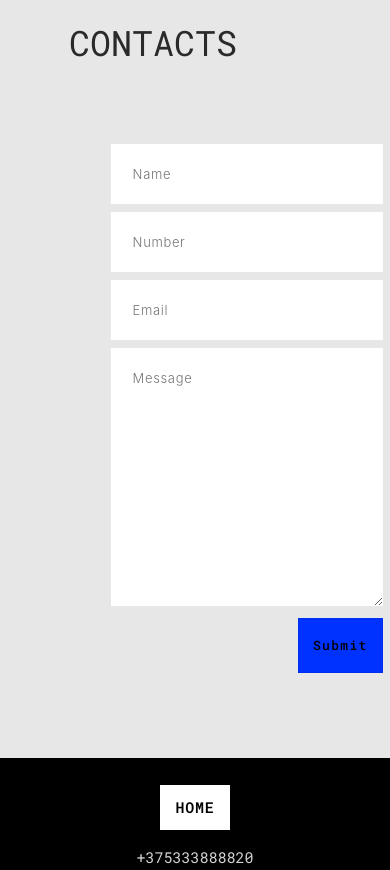
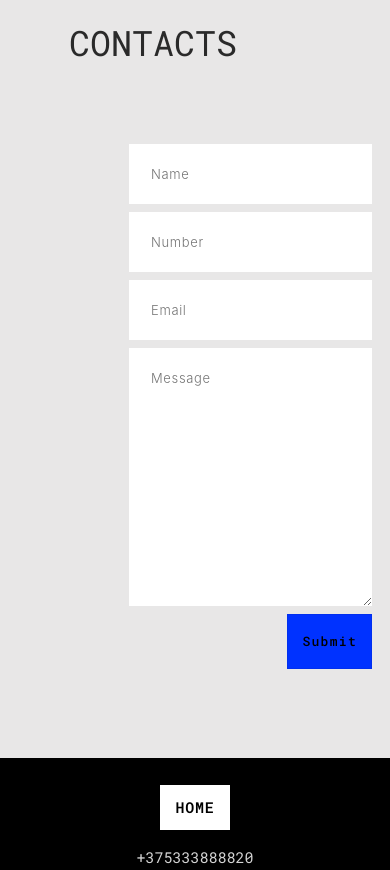
Before and after one commit to StrongBeauty/Portfolio, a React (Create React App) app: page / in a window 390 px wide. Shown: the part 10100-10970 px from the top of the page. Built offline with nearby package versions, Linux system fonts and the light colour scheme.

Commit message:
refactor

```diff
--- a/src/Contacts/Contacts.module.scss
+++ b/src/Contacts/Contacts.module.scss
@@ -15,7 +15,7 @@
     .header {
       padding-top: 10vh;
       margin-bottom: 5vh;
-      margin-right: 48vw;
+      margin-right: 50vw;
     }
 
     .formBlock {
@@ -85,6 +85,12 @@
           vertical-align: middle;
         }
       }
+      @media screen and (max-width: 600px) {
+        display: flex;
+        flex-direction: column;
+        align-items: flex-end;
+        justify-content: center;
+      }
     }
   }
 
```
